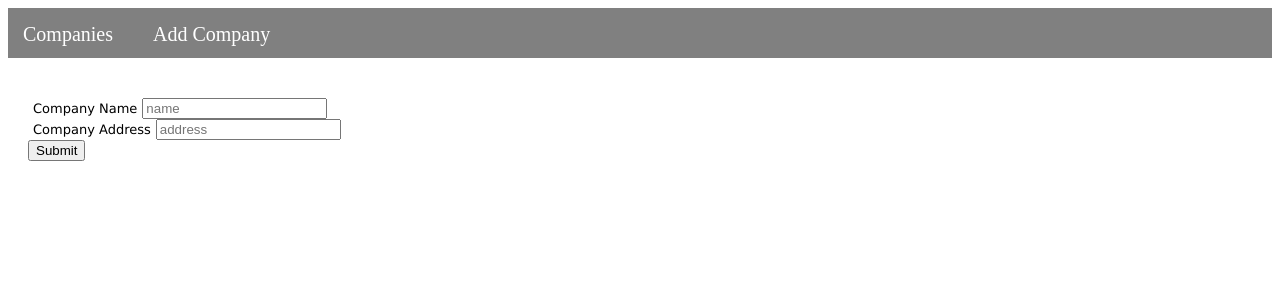
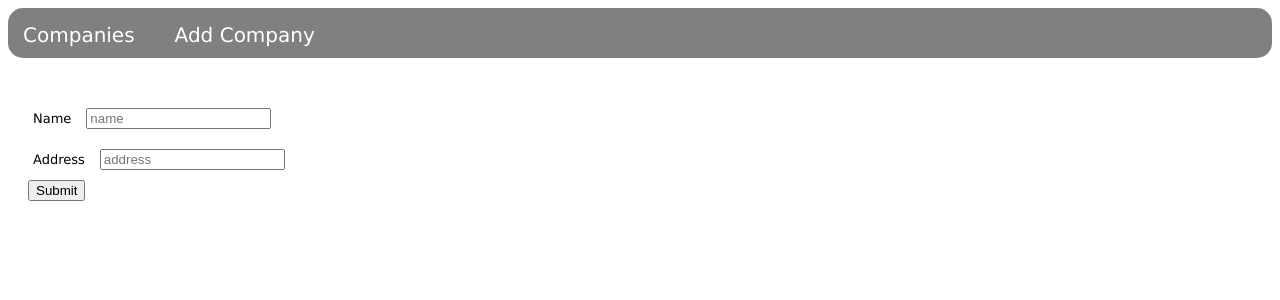
Before and after one commit to samiylo/application-tracker, a React (Create React App) app in the folder front-end/application-frontend/: page /company/new in a window 1280 px wide. Shown: the top 300 px of the page. Built offline with nearby package versions, Linux system fonts and the light colour scheme; no server answers.

Commit message:
add styling

```diff
--- a/front-end/application-frontend/src/App.css
+++ b/front-end/application-frontend/src/App.css
@@ -1,4 +1,7 @@
 
+body {
+    font-family: 'Lucida Sans', 'Lucida Sans Regular', 'Lucida Grande', 'Lucida Sans Unicode', Geneva, Verdana, sans-serif;
+}
 
 .navbar {
     background-color: grey;
@@ -11,6 +14,8 @@
     right: 0;
     height: 50px;
     margin-bottom: 20px;
+    border-radius: 15px;
+
 
 }
 
@@ -29,15 +34,22 @@
 
 }
 
+.nav-input {
+    margin: 10px;
+}
+
 .companies {
     text-decoration: none;
     width: 200px;
-    margin: 10px;
-    border: 10px;
     font-size: 20px;
     display: inline-block;
+    text-align: center;
+    padding: 20px;
 
-    color: black;
+    margin: 30px auto;
+    background: grey;
+    color: #fff;
+
 }
 
 .form {
--- a/front-end/application-frontend/src/App.js
+++ b/front-end/application-frontend/src/App.js
@@ -20,7 +20,6 @@ class App extends Component {
         <div>
         <NavBar />
         </div>
-
         <CompaniesContainer />
       </div>
     )
--- a/front-end/application-frontend/src/components/ApplicationInput.js
+++ b/front-end/application-frontend/src/components/ApplicationInput.js
@@ -31,10 +31,11 @@ class ApplicationInput extends Component {
             <div>
                 <form className='form' onSubmit={this.handleSubmit} >
                     <label className='form-label'>Position</label>
-                    <input type='text' name='position' value={this.props.position} onChange={this.handleChange} ></input>
+                    <input className='nav-input'type='text' name='position' value={this.props.position} onChange={this.handleChange} ></input>
                     <br/>
                     <label className='form-label'>Description</label>
-                    <input type='text' name='description' value={this.props.description} onChange={this.handleChange} ></input>
+                    <input className='nav-input' type='text' name='description' value={this.props.description} onChange={this.handleChange} ></input>
+                    <br/>
                     <input type='submit'></input>
                 </form>
             </div>
--- a/front-end/application-frontend/src/components/Companies.js
+++ b/front-end/application-frontend/src/components/Companies.js
@@ -11,6 +11,7 @@ const companiesArray = companies.map(company =>
 
     return (
         <div>
+            <h2>Companies</h2>
             {companiesArray}
             {/* {console.log(companies)} */}
         </div>
--- a/front-end/application-frontend/src/components/Company.js
+++ b/front-end/application-frontend/src/components/Company.js
@@ -18,8 +18,10 @@ function Company(props) {
             {/* {company ? null : <Redirect to='/companies'></Redirect>} */}
 
             <h2>{company ? company.name : null}</h2> <h4>{company ? company.address : null}</h4>
+
             <h3>Edit Company</h3>
             <CompanyEdit company={company} />
+
             <h3>Add Application</h3>
             <ApplicationsContainer company={company} />
         </div>
--- a/front-end/application-frontend/src/components/CompanyEdit.js
+++ b/front-end/application-frontend/src/components/CompanyEdit.js
@@ -1,6 +1,7 @@
 import React, { Component } from 'react';
 import { connect } from 'react-redux';
-import { editCompany } from '../actions/editCompany'
+import { editCompany } from '../actions/editCompany';
+import { Redirect } from 'react-router-dom';
 import '../App.css'
 
 class CompanyEdit extends Component {
@@ -26,18 +27,17 @@ class CompanyEdit extends Component {
             name: '',
             address: ''
         })
-
     }
 
     render() {
         return (
             <div>
                 <form className='form' onSubmit={this.handleSubmit}>
-                    <label className='form-label'>Company Name</label>
-                    <input type="text" name="name" value={this.state.name} onChange={this.handleChange} placeholder="name"></input>
+                    <label className='form-label'>Name</label>
+                    <input className='nav-input' type="text" name="name" value={this.state.name} onChange={this.handleChange} placeholder="name"></input>
                     <br/>
-                    <label className='form-label'>Company Address</label>
-                    <input type="text" name="address" value={this.state.address} onChange={this.handleChange} placeholder="address"></input>
+                    <label className='form-label'>Address</label>
+                    <input className='nav-input' type="text" name="address" value={this.state.address} onChange={this.handleChange} placeholder="address"></input>
                     <br/>
                     <input type="submit"></input>
                 </form>
--- a/front-end/application-frontend/src/components/CompanyInput.js
+++ b/front-end/application-frontend/src/components/CompanyInput.js
@@ -33,11 +33,11 @@ class CompanyInput extends Component {
         return (
             <div>
                 <form className='form' onSubmit={this.handleSubmit}>
-                    <label className='form-label'>Company Name</label>
-                    <input type="text" name="name" value={this.state.name} onChange={this.handleChange} placeholder="name"></input>
+                    <label className='form-label'>Name</label>
+                    <input className='nav-input' type="text" name="name" value={this.state.name} onChange={this.handleChange} placeholder="name"></input>
                     <br/>
-                    <label className='form-label'>Company Address</label>
-                    <input type="text" name="address" value={this.state.address} onChange={this.handleChange} placeholder="address"></input>
+                    <label className='form-label'>Address</label>
+                    <input className='nav-input' type="text" name="address" value={this.state.address} onChange={this.handleChange} placeholder="address"></input>
                     <br/>
                     <input type="submit"></input>
                 </form>
```
